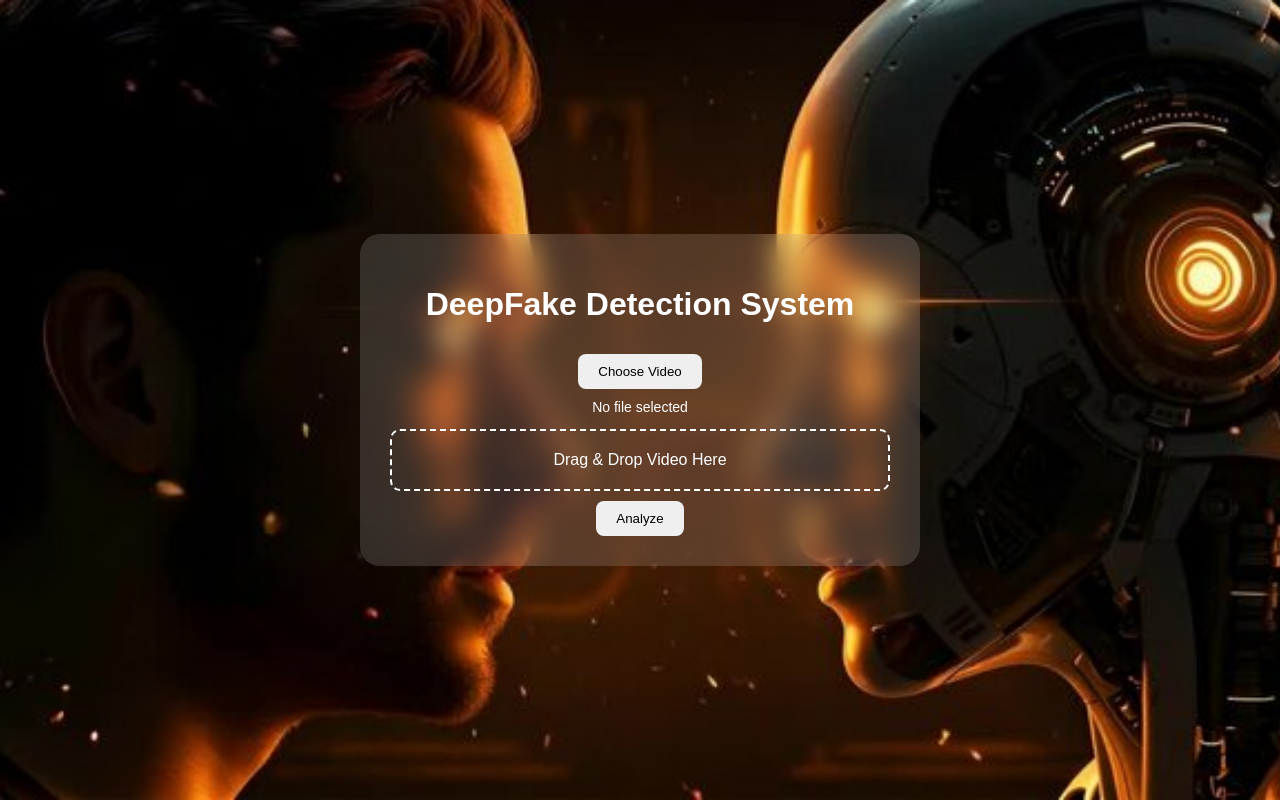
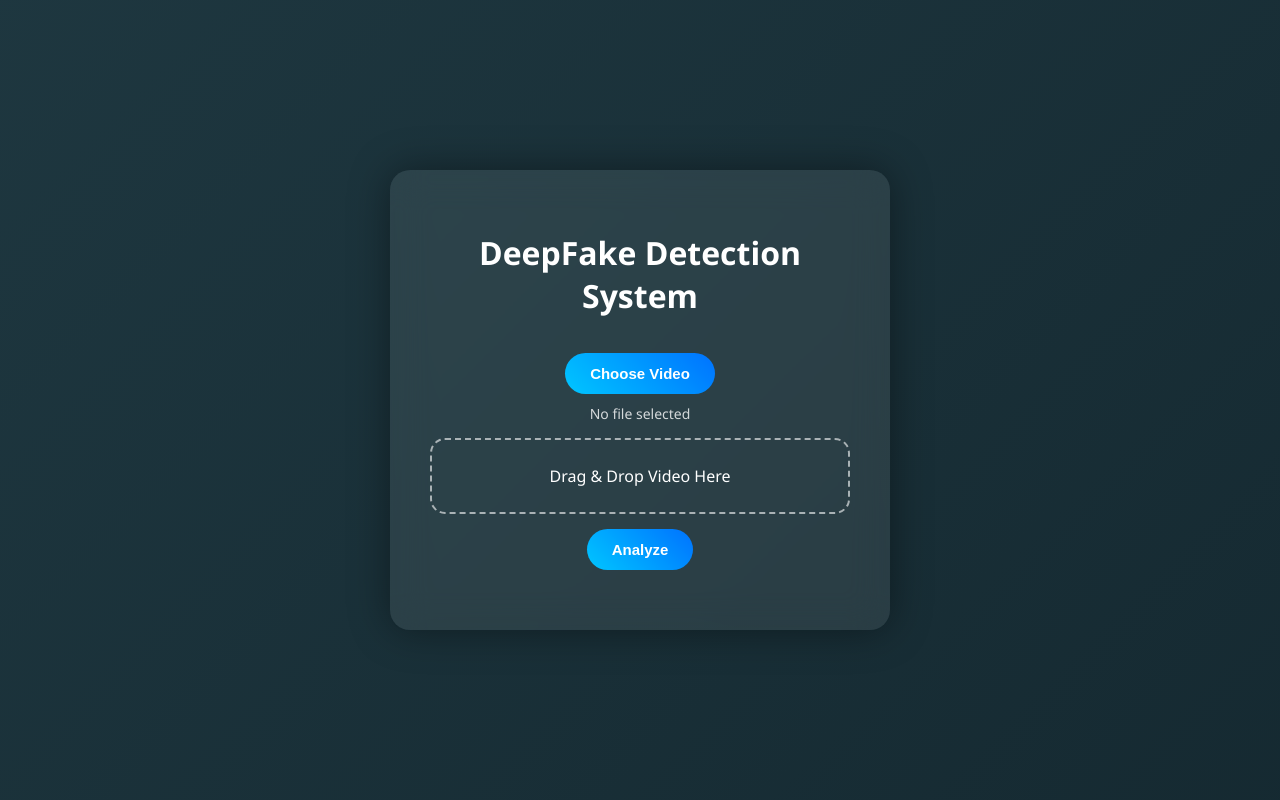
Before and after one commit to Rushi260403/DeepFake_Detection_v2, a Flask app: page / in a window 1280 px wide. Run offline with Flask 3, Linux system fonts and the light colour scheme.

Commit message:
update ui

```diff
--- a/ui/static/style.css
+++ b/ui/static/style.css
@@ -1,182 +1,118 @@
-body
-{
-margin:0;
+/* Background */
 
-background:url("/static/bg.jpg") center/cover no-repeat;
-
-font-family:Arial;
-
-display:flex;
-justify-content:center;
-align-items:center;
-
-height:100vh;
-
-color:white;
-}
-
-
-.glass
-{
-background:rgba(255,255,255,0.1);
-
-padding:30px;
-
-border-radius:15px;
-
-backdrop-filter:blur(15px);
-
-text-align:center;
-}
-
-
-button
-{
-padding:10px 20px;
-margin-top:10px;
-cursor:pointer;
-}
-
-
-.hidden
-{
-display:none;
-}
-
-
-.progress-bar
-{
-width:300px;
-height:10px;
-
-background:#444;
-
-margin:auto;
-
-border-radius:5px;
-
-overflow:hidden;
-}
-
-
-.progress-fill
-{
-width:100%;
-
-height:100%;
-
-background:linear-gradient(90deg, red, green);
-
-animation:progress 2s infinite;
-}
-
-
-@keyframes progress
-{
-0%{transform:translateX(-100%)}
-100%{transform:translateX(100%)}
-}
-
-
-#dropZone
-{
-border:2px dashed white;
-
-padding:20px;
-
-margin-top:10px;
-
-border-radius:10px;
-}body {
+body {
     margin: 0;
     height: 100vh;
-    background: url("/static/bg.jpg") center/cover no-repeat;
-    font-family: Arial;
+    background: linear-gradient(-45deg, #0f2027, #203a43, #2c5364);
+    background-size: 400% 400%;
+    animation: gradientBG 12s ease infinite;
+    font-family: 'Segoe UI', sans-serif;
     display: flex;
     justify-content: center;
     align-items: center;
 }
 
+/* Animated Background */
+@keyframes gradientBG {
+    0% { background-position: 0% 50%; }
+    50% { background-position: 100% 50%; }
+    100% { background-position: 0% 50%; }
+}
+
+/* Glass Card */
 .glass {
-    width: 500px;
-    background: rgba(255,255,255,0.15);
-    backdrop-filter: blur(15px);
-    padding: 30px;
+    background: rgba(255, 255, 255, 0.08);
+    backdrop-filter: blur(18px);
+    padding: 40px;
     border-radius: 20px;
     text-align: center;
+    width: 420px;
     color: white;
+    box-shadow: 0 0 40px rgba(0,0,0,0.4);
+    animation: fadeIn 1.2s ease-in-out;
 }
 
-.dropArea {
-    border: 2px dashed white;
-    padding: 30px;
-    margin-top: 15px;
-    border-radius: 10px;
-    cursor: pointer;
+/* Fade animation */
+@keyframes fadeIn {
+    from { opacity: 0; transform: translateY(20px); }
+    to { opacity: 1; transform: translateY(0); }
 }
 
-.dragover {
-    background: rgba(255,255,255,0.3);
+/* Buttons */
+button {
+    padding: 12px 25px;
+    margin-top: 15px;
+    border: none;
+    border-radius: 30px;
+    cursor: pointer;
+    font-size: 15px;
+    font-weight: bold;
+    color: white;
+    background: linear-gradient(45deg, #00c6ff, #0072ff);
+    transition: all 0.3s ease;
 }
 
-button {
-    padding: 10px 20px;
-    margin-top: 10px;
-    cursor: pointer;
-    border-radius: 8px;
-    border: none;
+button:hover {
+    transform: scale(1.05);
+    box-shadow: 0 0 20px #00c6ff;
 }
 
-.analyzeBtn {
-    background: #00c6ff;
-    color: white;
-    font-weight: bold;
+/* Drag Area */
+.dropArea {
+    border: 2px dashed rgba(255,255,255,0.6);
+    padding: 25px;
+    margin-top: 15px;
+    border-radius: 15px;
+    transition: 0.3s;
 }
 
-.progressContainer {
-    width: 100%;
-    background: rgba(255,255,255,0.3);
-    height: 10px;
-    border-radius: 10px;
-    margin-top: 15px;
+.dropArea.hover {
+    border-color: #00ffcc;
+    box-shadow: 0 0 15px #00ffcc;
 }
 
-.progressBar {
-    height: 100%;
-    width: 0%;
-    background: limegreen;
-    border-radius: 10px;
+/* File name */
+#fileName {
+    font-size: 14px;
+    margin-top: 10px;
+    opacity: 0.8;
+}
+
+/* Loader */
+.spinner {
+    margin: 20px auto;
+    width: 45px;
+    height: 45px;
+    border: 4px solid rgba(255,255,255,0.3);
+    border-top: 4px solid #00ffcc;
+    border-radius: 50%;
+    animation: spin 1s linear infinite;
+}
+
+@keyframes spin {
+    100% { transform: rotate(360deg); }
 }
 
 .hidden {
     display: none;
 }
 
-.REAL {
-    color: lime;
+/* Result Box */
+.resultBox {
+    margin-top: 20px;
+    font-size: 20px;
+    font-weight: bold;
+    transition: 0.5s;
 }
 
-.FAKE {
-    color: red;
+/* Fake Result */
+.fake {
+    color: #ff4d4d;
+    text-shadow: 0 0 15px #ff0000;
 }
 
-canvas {
-    margin-top: 20px;
+/* Real Result */
+.real {
+    color: #00ff99;
+    text-shadow: 0 0 15px #00ff99;
 }
-
-.dropArea {
-    border: 2px dashed white;
-    padding: 20px;
-    margin-top: 10px;
-    cursor: pointer;
-}
-
-#fileName {
-    margin-top: 10px;
-    font-size: 14px;
-}
-
-.resultBox h2 {
-    margin-top: 15px;
-    font-size: 22px;
-}
```
